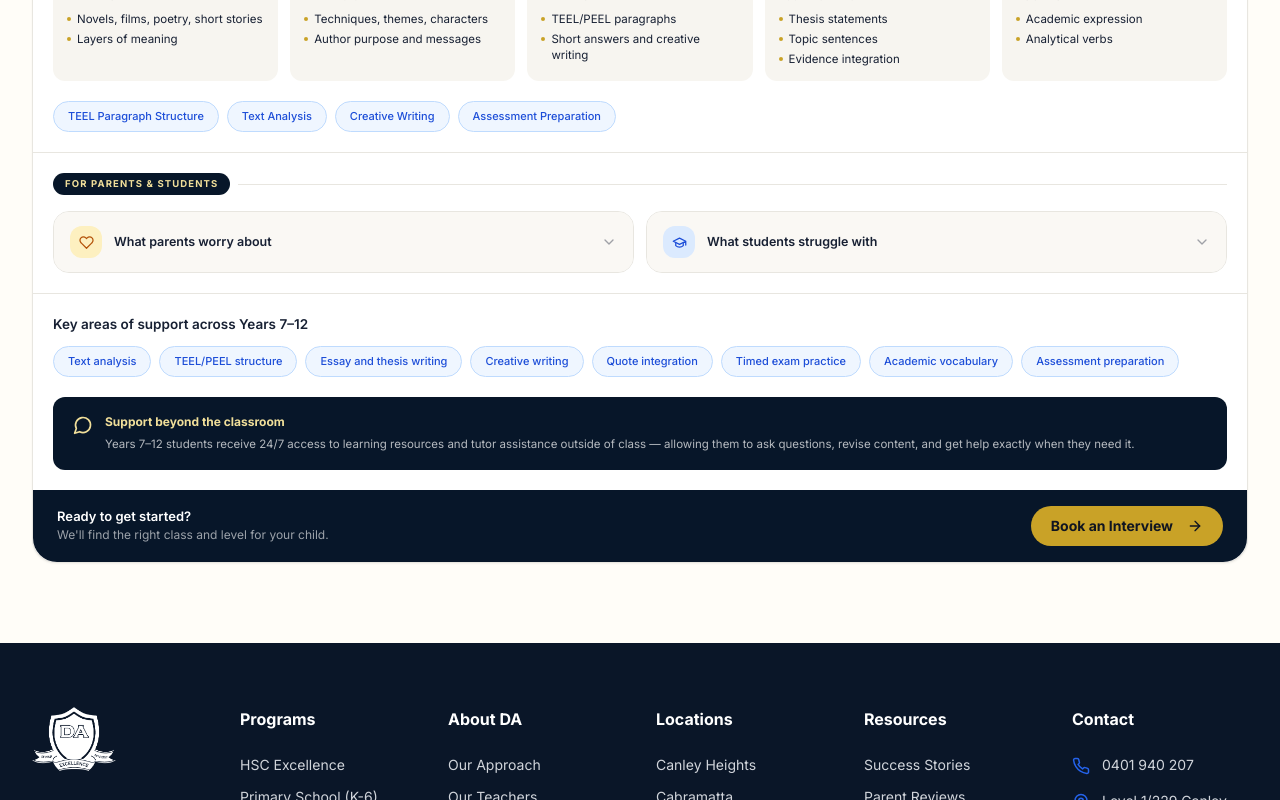
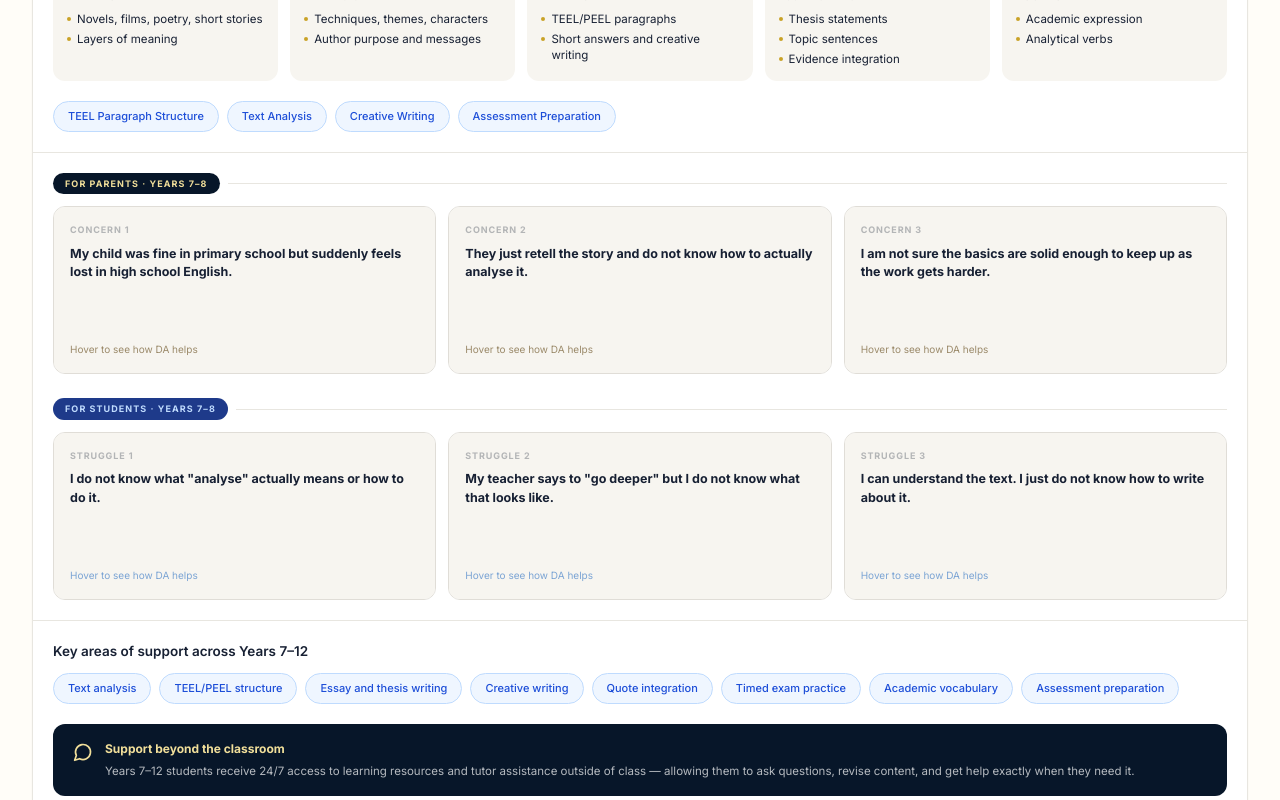
Before and after one commit to Mr-Maicrowave/DA-Website-Redo, a React (Vite) app: page /subjects/english in a window 1280 px wide. Shown: the part 1892-2692 px from the top of the page. Built offline with nearby package versions, Linux system fonts and the light colour scheme.

Commit message:
English: year-specific slide-up concern cards for parents and students

```diff
--- a/src/pages/subjects/English.tsx
+++ b/src/pages/subjects/English.tsx
@@ -1,4 +1,4 @@
-import { useState, useEffect } from 'react';
+import { useState } from 'react';
 import NavigationNew from '@/components/NavigationNew';
 import FooterNew from '@/components/FooterNew';
 import { Button } from '@/components/ui/button';
@@ -171,7 +171,7 @@ const highSchoolYears = [
     pill: 'Essay foundations · text analysis · structured responses',
     heading: 'Building High School English Skills',
     intro:
-      'Years 7–8 are where students begin learning the core skills of high school English — analysing texts, structuring paragraphs, using evidence, and developing stronger written expression.',
+      'Years 7–8 are where students begin learning the core skills of high school English. Analysing texts, structuring paragraphs, using evidence, and developing stronger written expression.',
     skills: [
       { area: 'Reading', items: ['Novels, films, poetry, short stories', 'Layers of meaning'] },
       { area: 'Analysis', items: ['Techniques, themes, characters', 'Author purpose and messages'] },
@@ -180,10 +180,40 @@ const highSchoolYears = [
       { area: 'Vocabulary', items: ['Academic expression', 'Analytical verbs'] },
     ],
     tags: ['TEEL Paragraph Structure', 'Text Analysis', 'Creative Writing', 'Assessment Preparation'],
-    parentConcern: 'Parents often worry when their child enters high school and begins receiving more complex English tasks. Students may struggle with analysing texts, identifying techniques, writing TEEL or PEEL paragraphs, using quotes, or understanding what teachers expect in assessments.',
-    parentDA: 'DA Tuition helps students build the essential foundations of high school English. We teach students how to understand novels, films, poems, plays, and short stories, while developing their ability to identify techniques, explain themes, use evidence, and structure analytical responses.',
-    studentConcern: 'Students in Years 7–8 may feel confused by terms like "analysis," "technique," "theme," or "evidence." They may understand the story but struggle to explain deeper meanings or write paragraphs that sound sophisticated.',
-    studentDA: 'We simplify high school English by teaching clear structures and giving students guided examples before they write independently. Students learn how to break down questions, analyse quotes, organise paragraphs, and express their ideas with greater confidence.',
+    parentCards: [
+      {
+        concern: 'My child was fine in primary school but suddenly feels lost in high school English.',
+        shortTitle: 'Suddenly lost in high school English',
+        help: 'We identify exactly where the gap is and rebuild from there. Students reconnect their existing skills with the higher expectations of high school English.',
+      },
+      {
+        concern: 'They just retell the story and do not know how to actually analyse it.',
+        shortTitle: 'Retelling without analysing',
+        help: 'We teach students the difference between retelling and analysing using clear models and guided practice so they learn to explain the how and why behind the text.',
+      },
+      {
+        concern: 'I am not sure the basics are solid enough to keep up as the work gets harder.',
+        shortTitle: 'Shaky foundations under pressure',
+        help: 'Our structured approach builds foundational skills systematically so students are not just keeping up. They are ahead of what is coming next.',
+      },
+    ],
+    studentCards: [
+      {
+        concern: 'I do not know what "analyse" actually means or how to do it.',
+        shortTitle: 'Not sure what analyse even means',
+        help: 'We break it down simply. You will learn what analysis looks like on the page and practise it step by step until it feels natural.',
+      },
+      {
+        concern: 'My teacher says to "go deeper" but I do not know what that looks like.',
+        shortTitle: 'Told to go deeper without knowing how',
+        help: 'We show you what going deeper looks like with real examples so you can see and replicate what stronger responses actually look like.',
+      },
+      {
+        concern: 'I can understand the text. I just do not know how to write about it.',
+        shortTitle: 'Understanding the text but stuck on writing',
+        help: 'We give you the structure and language to express what you already understand, turning your ideas into clear and confident written responses.',
+      },
+    ],
   },
   {
     id: 'y910',
@@ -191,7 +221,7 @@ const highSchoolYears = [
     pill: 'Sophisticated analysis · essay writing · exam readiness',
     heading: 'Strengthening Analysis and Assessment Confidence',
     intro:
-      'Our Years 9–10 program helps students move from basic responses to stronger, more sophisticated analysis — building arguments, integrating evidence, and writing clearly under exam conditions.',
+      'Our Years 9–10 program helps students move from basic responses to stronger, more sophisticated analysis. Building arguments, integrating evidence, and writing clearly under exam conditions.',
     skills: [
       { area: 'Essay Writing', items: ['Thesis development', 'Strong arguments', 'Body paragraph structure'] },
       { area: 'Analysis', items: ['Techniques, themes, context', 'Characterisation and author purpose'] },
@@ -200,10 +230,40 @@ const highSchoolYears = [
       { area: 'Exams', items: ['Timed writing and planning', 'Adapting to exam questions'] },
     ],
     tags: ['Stronger Essay Writing', 'Deeper Textual Analysis', 'Timed Exam Practice', 'Senior English Preparation'],
-    parentConcern: 'In Years 9–10, parents may become concerned that their child\'s marks are not improving despite effort. Students may write responses that are too general, rely on retelling the plot, struggle with essay structure, or lack the depth needed for senior English.',
-    parentDA: 'DA Tuition helps students move from simple responses to more developed and analytical writing. We focus on thesis development, argument building, quote integration, technique analysis, creative and discursive writing, and timed assessment preparation.',
-    studentConcern: 'Students in Years 9–10 may feel overwhelmed by essays, unseen questions, quote analysis, and time pressure. They may also feel unsure about how to make their writing sound more sophisticated or how to move beyond basic explanations.',
-    studentDA: 'We teach students how to build stronger arguments, analyse texts with purpose, and write in a more controlled and confident way. Through structured lessons, targeted feedback, and exam-style practice, students learn how to approach assessments with clearer direction and less uncertainty.',
+    parentCards: [
+      {
+        concern: 'They are putting in the effort but marks are stuck at the same level.',
+        shortTitle: 'Effort without results',
+        help: 'We identify what is holding the marks back and target it directly. Often it is structure, argument clarity or quote analysis, and we address each one systematically.',
+      },
+      {
+        concern: 'Their writing sounds okay but never seems to get above average.',
+        shortTitle: 'Writing that plateaus at average',
+        help: 'We teach students how to move beyond surface-level responses by developing stronger arguments, more precise analysis and controlled expression that markers reward.',
+      },
+      {
+        concern: 'I am worried they are not developing the skills they will need for senior English.',
+        shortTitle: 'Not ready for senior English',
+        help: 'Our Years 9 to 10 program is built with senior English in mind. Students develop the analytical habits and essay skills that make the transition to Years 11 and 12 manageable.',
+      },
+    ],
+    studentCards: [
+      {
+        concern: 'I work hard but my essays still feel like something is missing.',
+        shortTitle: 'Hard work but essays fall flat',
+        help: 'We help you pinpoint what is missing. Usually it is depth of analysis, strength of argument or the way evidence is explained, and we work on each one.',
+      },
+      {
+        concern: 'I do not know how to make my writing sound more sophisticated.',
+        shortTitle: 'Writing feels basic',
+        help: 'We teach you specific techniques for lifting your language, building more complex sentences and expressing ideas with greater precision and control.',
+      },
+      {
+        concern: 'I freeze when I have to write under time pressure in class or exams.',
+        shortTitle: 'Freezing under exam pressure',
+        help: 'We practise planning quickly, choosing the right ideas and writing under timed conditions so pressure becomes something you can manage rather than fear.',
+      },
+    ],
   },
   {
     id: 'y1112',
@@ -213,10 +273,40 @@ const highSchoolYears = [
     intro: '',
     skills: [],
     tags: ['HSC Essay Preparation', 'Module-Based Text Analysis', 'Draft Feedback and Editing', 'Trial and HSC Exam Prep'],
-    parentConcern: 'Parents often worry about whether their child truly understands what senior English requires. Common concerns include uncertainty around HSC modules, weak essay structure, unclear arguments, limited textual analysis, poor time management, and not knowing what markers are looking for.',
-    parentDA: 'DA Tuition helps students approach senior English with clarity, confidence, and purpose. Guided by tutors who have successfully navigated the HSC, students learn what strong responses require: clear arguments, direct engagement with the question, strong textual evidence, and sophisticated expression.',
-    studentConcern: 'Students in Years 11–12 may feel overwhelmed by the pressure of assessments, trials, and the HSC. Many are unsure whether their essays are strong enough, whether they are answering the question properly, or how to adapt their ideas under exam conditions.',
-    studentDA: 'We help students move beyond memorisation by developing genuine understanding, flexible thinking, and confident writing. Through structured guidance, personalised feedback, and ongoing tutor assistance, students learn how to refine their ideas and approach senior English with greater control.',
+    parentCards: [
+      {
+        concern: 'I do not know if they truly understand what senior English requires of them.',
+        shortTitle: 'Unclear on what is expected',
+        help: 'We break down exactly what the HSC requires. Students learn to read rubrics, understand module requirements and build responses that directly address what markers are looking for.',
+      },
+      {
+        concern: 'They know the texts well but their essay marks do not reflect that.',
+        shortTitle: 'Knowledge not translating to marks',
+        help: 'Knowing the text is only part of it. We teach students how to construct a clear argument, integrate evidence purposefully and write with the control that strong essays require.',
+      },
+      {
+        concern: 'I am worried about how they will perform under real HSC exam conditions.',
+        shortTitle: 'Worried about HSC performance',
+        help: 'We build exam confidence through timed practice, adaptable essay frameworks and question unpacking strategies so students can perform under pressure when it counts.',
+      },
+    ],
+    studentCards: [
+      {
+        concern: 'I do not know if my essays are actually answering the question properly.',
+        shortTitle: 'Not sure if essays are on track',
+        help: 'We teach you how to read a question carefully, build a direct and relevant thesis and make sure every paragraph stays focused on what was actually asked.',
+      },
+      {
+        concern: 'I feel like I am just memorising quotes without knowing how to use them well.',
+        shortTitle: 'Memorising quotes without knowing how to use them',
+        help: 'We shift the focus from memorisation to application. You will learn how to select quotes strategically and analyse them in a way that supports your argument.',
+      },
+      {
+        concern: 'In timed exams I panic and cannot write what I actually know.',
+        shortTitle: 'Panic in timed exams',
+        help: 'We practise planning and writing under exam conditions regularly so that when the real thing arrives, your response comes from preparation rather than panic.',
+      },
+    ],
   },
 ];
 
@@ -314,14 +404,8 @@ function YearSkillPanel({ year }: { year: typeof primaryYears[0] }) {
 const English = () => {
   const [hsYr, setHsYr] = useState('y78');
   const [activeStep, setActiveStep] = useState(0);
-  const [openAcc, setOpenAcc] = useState<'parents' | 'students' | null>(null);
-
-  useEffect(() => { setOpenAcc(null); }, [hsYr]);
 
   const activeHsYear = highSchoolYears.find((y) => y.id === hsYr)!;
-
-  const toggleAcc = (which: 'parents' | 'students') =>
-    setOpenAcc((prev) => (prev === which ? null : which));
 
   return (
     <div className="min-h-screen bg-[#fffdf8] text-[#172033]">
@@ -689,99 +773,89 @@ const English = () => {
                   </div>
                 )}
 
-                {/* ── Parent & Student Concerns Accordion ── */}
+                {/* ── Year-specific Concern Cards (slide reveal) ── */}
                 <div className="border-t border-[#e8e6e0] px-5 py-5">
-                  {/* Eyebrow */}
-                  <div className="mb-4 flex items-center gap-2">
-                    <span className="rounded-full bg-[#071629] px-3 py-1 text-[9.5px] font-bold uppercase tracking-[0.12em] text-[#f1df9a]">
-                      For parents &amp; students
+
+                  {/* For Parents */}
+                  <div className="mb-6">
+                    <div className="mb-3 flex items-center gap-2">
+                      <span className="rounded-full bg-[#071629] px-3 py-1 text-[9px] font-bold uppercase tracking-[0.12em] text-[#f1df9a]">
+                        For Parents · {activeHsYear.label}
                       </span>
                       <div className="h-px flex-1 bg-[#e8e6e0]" />
                     </div>
-
-                  <div className="grid grid-cols-1 gap-3 sm:grid-cols-2">
-                    {/* Parents accordion */}
-                    <div className="overflow-hidden rounded-2xl border border-[#e8e6e0]">
-                      <button
-                        onClick={() => toggleAcc('parents')}
-                        className="flex w-full items-center justify-between gap-3 px-4 py-3.5 text-left transition-colors"
-                        style={{ background: openAcc === 'parents' ? '#fdf8ec' : '#faf8f4' }}
+                    <div className="grid grid-cols-1 gap-3 sm:grid-cols-3">
+                      {activeHsYear.parentCards.map((card, i) => (
+                        <div
+                          key={i}
+                          className="group relative overflow-hidden rounded-xl border border-[#e0ddd7]"
+                          style={{ height: '10.5rem' }}
                         >
-                        <div className="flex items-center gap-3">
-                          <div className="flex h-8 w-8 shrink-0 items-center justify-center rounded-xl bg-[#fdf0c0]">
-                            <svg width="15" height="15" viewBox="0 0 24 24" fill="none" stroke="#b45309" strokeWidth="2" strokeLinecap="round" strokeLinejoin="round">
-                              <path d="M20.84 4.61a5.5 5.5 0 0 0-7.78 0L12 5.67l-1.06-1.06a5.5 5.5 0 0 0-7.78 7.78l1.06 1.06L12 21.23l7.78-7.78 1.06-1.06a5.5 5.5 0 0 0 0-7.78z"/>
-                            </svg>
+                          {/* Front */}
+                          <div className="absolute inset-0 flex flex-col bg-[#f7f5f0] p-4 transition-opacity duration-300 group-hover:opacity-0">
+                            <p className="mb-2 text-[9px] font-bold uppercase tracking-[0.1em] text-[#172033]/30">
+                              Concern {i + 1}
+                            </p>
+                            <p className="flex-1 text-[12.5px] font-bold leading-[1.45] text-[#172033]">
+                              {card.concern}
+                            </p>
+                            <p className="mt-2 text-[10px] text-[#9b8a6a]">Hover to see how DA helps</p>
                           </div>
-                          <span className="text-[12.5px] font-semibold text-[#172033]">What parents worry about</span>
-                        </div>
-                        <svg
-                          width="16" height="16" viewBox="0 0 24 24" fill="none" stroke="currentColor" strokeWidth="2" strokeLinecap="round" strokeLinejoin="round"
-                          className="shrink-0 text-[#172033]/40 transition-transform duration-300"
-                          style={{ transform: openAcc === 'parents' ? 'rotate(180deg)' : 'rotate(0deg)' }}
-                        >
-                          <polyline points="6 9 12 15 18 9"/>
-                        </svg>
-                      </button>
-
-                      {openAcc === 'parents' && (
-                        <div className="border-t border-[#f0e0a0] bg-[#fffdf8] px-4 pb-4 pt-3">
-                          <p className="text-[12.5px] leading-relaxed text-[#172033]/65">
-                            {activeHsYear.parentConcern}
+                          {/* Back */}
+                          <div className="absolute inset-0 flex translate-y-full flex-col border-t-[3px] border-[#c9a227] bg-[#fdf8ec] p-4 transition-transform duration-[350ms] ease-in-out group-hover:translate-y-0">
+                            <p className="mb-2 border-b border-[#f0d08a] pb-2 text-[10.5px] font-bold leading-snug text-[#172033]">
+                              {card.shortTitle}
                             </p>
-                          <div className="mt-3 rounded-xl border border-[#e8c96a] bg-[#fdf3d0] px-4 py-3">
-                            <p className="mb-1.5 text-[10px] font-bold uppercase tracking-[0.09em] text-[#7a5c0a]">
-                              How DA addresses it
+                            <p className="mb-2 text-[9px] font-bold uppercase tracking-[0.1em] text-[#7a5c0a]">
+                              How DA can help
                             </p>
-                            <p className="text-[13px] font-semibold leading-relaxed text-[#4a3500]">
-                              {activeHsYear.parentDA}
-                            </p>
+                            <p className="flex-1 text-[11.5px] leading-[1.5] text-[#5c4a1e]">{card.help}</p>
                           </div>
                         </div>
-                      )}
+                      ))}
+                    </div>
                   </div>
 
-                    {/* Students accordion */}
-                    <div className="overflow-hidden rounded-2xl border border-[#e8e6e0]">
-                      <button
-                        onClick={() => toggleAcc('students')}
-                        className="flex w-full items-center justify-between gap-3 px-4 py-3.5 text-left transition-colors"
-                        style={{ background: openAcc === 'students' ? '#eff6ff' : '#faf8f4' }}
+                  {/* For Students */}
+                  <div>
+                    <div className="mb-3 flex items-center gap-2">
+                      <span className="rounded-full bg-[#1e3a8a] px-3 py-1 text-[9px] font-bold uppercase tracking-[0.12em] text-[#bfdbfe]">
+                        For Students · {activeHsYear.label}
+                      </span>
+                      <div className="h-px flex-1 bg-[#e8e6e0]" />
+                    </div>
+                    <div className="grid grid-cols-1 gap-3 sm:grid-cols-3">
+                      {activeHsYear.studentCards.map((card, i) => (
+                        <div
+                          key={i}
+                          className="group relative overflow-hidden rounded-xl border border-[#e0ddd7]"
+                          style={{ height: '10.5rem' }}
                         >
-                        <div className="flex items-center gap-3">
-                          <div className="flex h-8 w-8 shrink-0 items-center justify-center rounded-xl bg-[#dbeafe]">
-                            <svg width="15" height="15" viewBox="0 0 24 24" fill="none" stroke="#1d4ed8" strokeWidth="2" strokeLinecap="round" strokeLinejoin="round">
-                              <path d="M22 10v6M2 10l10-5 10 5-10 5z"/><path d="M6 12v5c3 3 9 3 12 0v-5"/>
-                            </svg>
+                          {/* Front */}
+                          <div className="absolute inset-0 flex flex-col bg-[#f7f5f0] p-4 transition-opacity duration-300 group-hover:opacity-0">
+                            <p className="mb-2 text-[9px] font-bold uppercase tracking-[0.1em] text-[#172033]/30">
+                              Struggle {i + 1}
+                            </p>
+                            <p className="flex-1 text-[12.5px] font-bold leading-[1.45] text-[#172033]">
+                              {card.concern}
+                            </p>
+                            <p className="mt-2 text-[10px] text-[#7ba4d4]">Hover to see how DA helps</p>
                           </div>
-                          <span className="text-[12.5px] font-semibold text-[#172033]">What students struggle with</span>
-                        </div>
-                        <svg
-                          width="16" height="16" viewBox="0 0 24 24" fill="none" stroke="currentColor" strokeWidth="2" strokeLinecap="round" strokeLinejoin="round"
-                          className="shrink-0 text-[#172033]/40 transition-transform duration-300"
-                          style={{ transform: openAcc === 'students' ? 'rotate(180deg)' : 'rotate(0deg)' }}
-                        >
-                          <polyline points="6 9 12 15 18 9"/>
-                        </svg>
-                      </button>
-
-                      {openAcc === 'students' && (
-                        <div className="border-t border-[#bfdbfe] bg-[#f8fbff] px-4 pb-4 pt-3">
-                          <p className="text-[12.5px] leading-relaxed text-[#172033]/65">
-                            {activeHsYear.studentConcern}
+                          {/* Back */}
+                          <div className="absolute inset-0 flex translate-y-full flex-col border-t-[3px] border-[#3b82f6] bg-[#eff6ff] p-4 transition-transform duration-[350ms] ease-in-out group-hover:translate-y-0">
+                            <p className="mb-2 border-b border-[#bfdbfe] pb-2 text-[10.5px] font-bold leading-snug text-[#172033]">
+                              {card.shortTitle}
                             </p>
-                          <div className="mt-3 rounded-xl border border-[#93c5fd] bg-[#dbeafe] px-4 py-3">
-                            <p className="mb-1.5 text-[10px] font-bold uppercase tracking-[0.09em] text-[#1d4ed8]">
-                              How DA supports students
+                            <p className="mb-2 text-[9px] font-bold uppercase tracking-[0.1em] text-[#1d4ed8]">
+                              How DA can help
                             </p>
-                            <p className="text-[13px] font-semibold leading-relaxed text-[#1e3a8a]">
-                              {activeHsYear.studentDA}
-                            </p>
+                            <p className="flex-1 text-[11.5px] leading-[1.5] text-[#1e3a8a]">{card.help}</p>
                           </div>
                         </div>
-                      )}
+                      ))}
                     </div>
                   </div>
+
                 </div>
 
                 {/* Key areas (all HS years) */}
```
Lines whose indentation alone changed are shown as unchanged.
